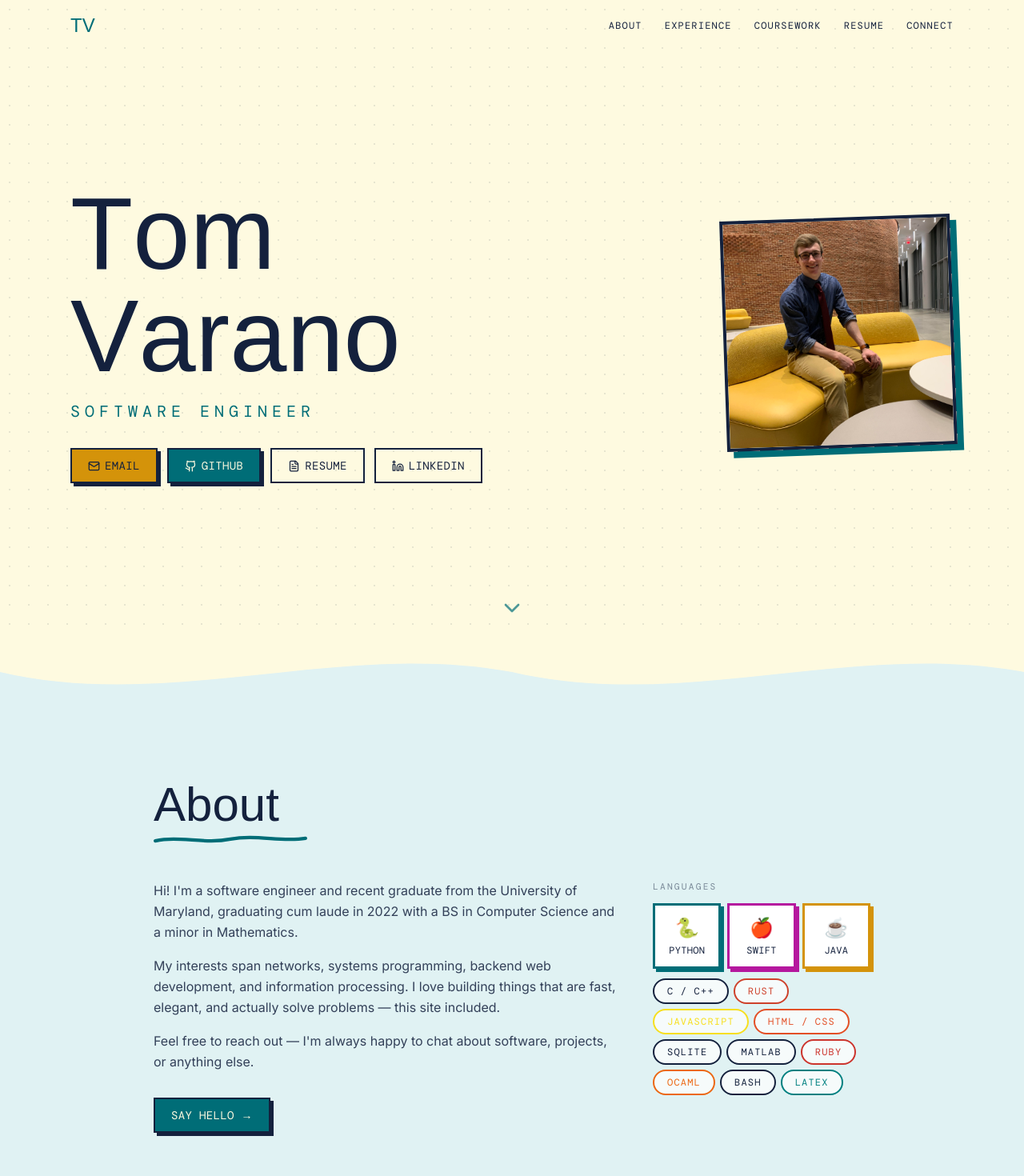
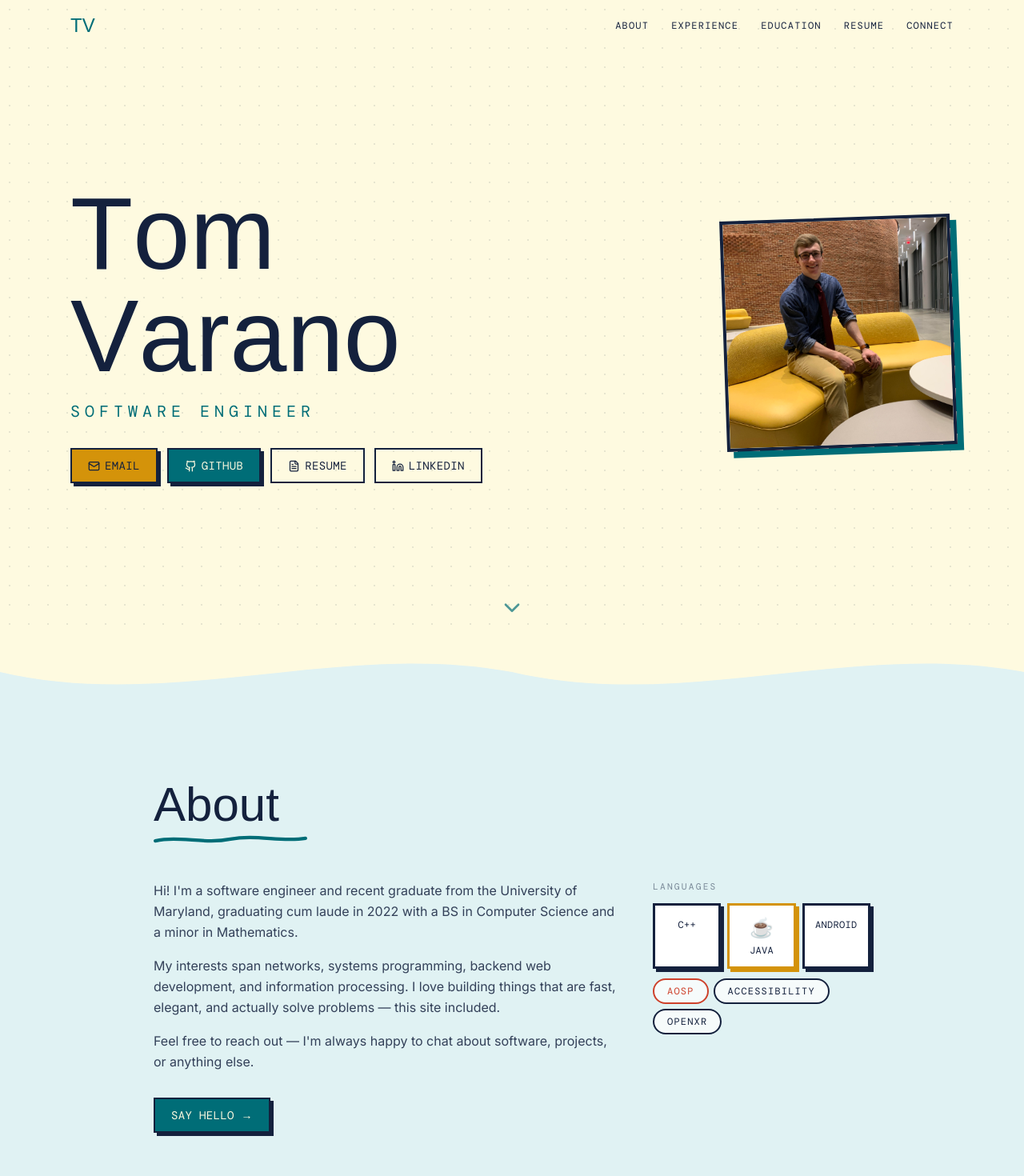
Before and after one commit to tvarano/portfolio-site, a Next.js app: page / in a window 1280 px wide. Shown: the top 1470 px of the page at 80% size. Built offline with nearby package versions, Linux system fonts and the light colour scheme; a web font is replaced by a local one.

Commit message:
smush coursework

```diff
--- a/src/app/page.tsx
+++ b/src/app/page.tsx
@@ -1,7 +1,7 @@
 import Hero from "@/components/sections/Hero";
 import About from "@/components/sections/About";
 import Experience from "@/components/sections/Experience";
-import Coursework from "@/components/sections/Coursework";
+import Education from "@/components/sections/Education";
 import Resume from "@/components/sections/Resume";
 import Connect from "@/components/sections/Connect";
 import CustomCursor from "@/components/layout/CustomCursor";
@@ -32,8 +32,8 @@ export default function Home() {
       {/* amber-soft → magenta-soft */}
       <WavyDivider from="#FDF3D9" to="#FCE4F8" />
 
-      {/* Coursework — magenta-soft */}
-      <Coursework />
+      {/* Education — magenta-soft */}
+      <Education />
 
       {/* magenta-soft → emerald-soft */}
       <WavyDivider from="#FCE4F8" to="#E0F5EA" flip />
--- a/src/components/layout/Header.tsx
+++ b/src/components/layout/Header.tsx
@@ -8,7 +8,7 @@ import { cn } from "@/lib/utils";
 const NAV_LINKS = [
   { href: "#about",      label: "About" },
   { href: "#experience", label: "Experience" },
-  { href: "#coursework", label: "Coursework" },
+  { href: "#education", label: "Education" },
   { href: "#resume",     label: "Resume" },
   { href: "#connect",    label: "Connect" },
 ];
@@ -17,7 +17,7 @@ const SECTION_TO_PATH: Record<string, string> = {
   hero:       "/",
   about:      "/about",
   experience: "/experience",
-  coursework: "/coursework",
+  education: "/education",
   resume:     "/resume",
   connect:    "/connect",
 };
@@ -34,7 +34,7 @@ export default function Header() {
 
   // Update URL as sections enter the center of the viewport
   useEffect(() => {
-    const sectionIds = ["hero", "about", "experience", "coursework", "resume", "connect"];
+    const sectionIds = ["hero", "about", "experience", "education", "resume", "connect"];
     const elements = sectionIds
       .map((id) => document.getElementById(id))
       .filter(Boolean) as HTMLElement[];
--- a/src/components/layout/SectionScroller.tsx
+++ b/src/components/layout/SectionScroller.tsx
@@ -4,7 +4,7 @@ import { useEffect } from "react";
 const PATH_TO_SECTION: Record<string, string> = {
   "/about":      "about",
   "/experience": "experience",
-  "/coursework": "coursework",
+  "/education": "education",
   "/resume":     "resume",
   "/connect":    "connect",
 };
--- a/src/components/sections/Coursework.tsx
+++ /dev/null
@@ -1,100 +0,0 @@
-"use client";
-
-import { useState } from "react";
-import { motion, AnimatePresence } from "framer-motion";
-import { ChevronRight } from "lucide-react";
-import ScrollReveal from "@/components/ui/ScrollReveal";
-import SectionHeader from "@/components/ui/SectionHeader";
-import RetroBox from "@/components/ui/RetroBox";
-import { semesters } from "@/data/coursework";
-
-export default function Coursework() {
-  const [openIdx, setOpenIdx] = useState<number | null>(null);
-
-  const toggle = (i: number) => setOpenIdx(openIdx === i ? null : i);
-
-  return (
-    <section id="coursework" className="py-24 px-6 bg-[#FCE4F8]">
-      <div className="max-w-3xl mx-auto">
-        <ScrollReveal>
-          <SectionHeader title="Coursework" accentColor="#B5179E" />
-        </ScrollReveal>
-
-        {/* Degree banner */}
-        <ScrollReveal delay={0.1}>
-          <RetroBox accentColor="#B5179E" surface="#F8E6F6" className="mb-8 p-4">
-            <p className="font-oi text-xl text-ink">BS Computer Science · Minor in Mathematics</p>
-            <p className="font-mono text-xs text-ink/60 uppercase tracking-widest mt-1">
-              University of Maryland · May 2022 · Cum Laude · GPA 3.91
-            </p>
-          </RetroBox>
-        </ScrollReveal>
-
-        {/* Accordion */}
-        <div className="space-y-3">
-          {semesters.map((sem, i) => (
-            <ScrollReveal key={sem.label} delay={0.05 * i}>
-              <div className="border-2 border-ink/20 bg-white/60 overflow-hidden">
-                {/* Header */}
-                <button
-                  onClick={() => toggle(i)}
-                  className="w-full flex items-center justify-between px-5 py-4 text-left hover:bg-magenta/5 transition-colors"
-                  aria-expanded={openIdx === i}
-                >
-                  <span className="font-oi text-xl text-ink">{sem.label}</span>
-                  <motion.span
-                    animate={{ rotate: openIdx === i ? 90 : 0 }}
-                    transition={{ duration: 0.2 }}
-                    className="text-magenta"
-                  >
-                    <ChevronRight size={18} />
-                  </motion.span>
-                </button>
-
-                {/* Body */}
-                <AnimatePresence initial={false}>
-                  {openIdx === i && (
-                    <motion.div
-                      key="content"
-                      initial={{ height: 0, opacity: 0 }}
-                      animate={{ height: "auto", opacity: 1 }}
-                      exit={{ height: 0, opacity: 0 }}
-                      transition={{ duration: 0.25, ease: "easeInOut" }}
-                      className="overflow-hidden"
-                    >
-                      <ul className="px-5 pb-4 space-y-2">
-                        {sem.courses.map((course) => (
-                          <li key={course.code} className="flex items-start gap-2">
-                            {course.highlight && (
-                              <span className="mt-1 w-2 h-2 flex-shrink-0 rounded-full bg-magenta" />
-                            )}
-                            <span className={`font-inter text-sm ${!course.highlight ? "pl-4" : ""} text-ink/80`}>
-                              {course.href ? (
-                                <a
-                                  href={course.href}
-                                  target="_blank"
-                                  rel="noopener noreferrer"
-                                  className="hover:text-magenta transition-colors"
-                                >
-                                  <span className="font-semibold">{course.code}</span> — {course.name}
-                                </a>
-                              ) : (
-                                <>
-                                  <span className="font-semibold">{course.code}</span> — {course.name}
-                                </>
-                              )}
-                            </span>
-                          </li>
-                        ))}
-                      </ul>
-                    </motion.div>
-                  )}
-                </AnimatePresence>
-              </div>
-            </ScrollReveal>
-          ))}
-        </div>
-      </div>
-    </section>
-  );
-}
--- /dev/null
+++ b/src/components/sections/Education.tsx
@@ -0,0 +1,96 @@
+"use client";
+
+import { useState } from "react";
+import { motion, AnimatePresence } from "framer-motion";
+import { ChevronRight } from "lucide-react";
+import ScrollReveal from "@/components/ui/ScrollReveal";
+import SectionHeader from "@/components/ui/SectionHeader";
+import RetroBox from "@/components/ui/RetroBox";
+import { semesters } from "@/data/coursework";
+
+export default function Education() {
+  const [open, setOpen] = useState(false);
+
+  const allCourses = semesters.flatMap((sem) =>
+    sem.courses.map((course) => ({ ...course, semester: sem.label }))
+  );
+
+  return (
+    <section id="education" className="py-24 px-6 bg-[#FCE4F8]">
+      <div className="max-w-3xl mx-auto">
+        <ScrollReveal>
+          <SectionHeader title="Education" accentColor="#B5179E" />
+        </ScrollReveal>
+
+        {/* Degree banner */}
+        <ScrollReveal delay={0.1}>
+          <RetroBox accentColor="#B5179E" surface="#F8E6F6" className="mb-8 p-4">
+            <p className="font-oi text-xl text-ink">BS Computer Science · Minor in Mathematics</p>
+            <p className="font-mono text-xs text-ink/60 uppercase tracking-widest mt-1">
+              University of Maryland · May 2022 · Cum Laude · GPA 3.91
+            </p>
+          </RetroBox>
+        </ScrollReveal>
+
+        {/* Single dropdown for all courses */}
+        <ScrollReveal delay={0.15}>
+          <div className="border-2 border-ink/20 bg-white/60 overflow-hidden">
+            <button
+              onClick={() => setOpen(!open)}
+              className="w-full flex items-center justify-between px-5 py-4 text-left hover:bg-magenta/5 transition-colors"
+              aria-expanded={open}
+            >
+              <span className="font-oi text-xl text-ink">Relevant Coursework</span>
+              <motion.span
+                animate={{ rotate: open ? 90 : 0 }}
+                transition={{ duration: 0.2 }}
+                className="text-magenta"
+              >
+                <ChevronRight size={18} />
+              </motion.span>
+            </button>
+
+            <AnimatePresence initial={false}>
+              {open && (
+                <motion.div
+                  key="content"
+                  initial={{ height: 0, opacity: 0 }}
+                  animate={{ height: "auto", opacity: 1 }}
+                  exit={{ height: 0, opacity: 0 }}
+                  transition={{ duration: 0.25, ease: "easeInOut" }}
+                  className="overflow-hidden"
+                >
+                  <ul className="px-5 pb-4 space-y-2">
+                    {allCourses.map((course) => (
+                      <li key={course.code} className="flex items-start gap-2">
+                        {course.highlight && (
+                          <span className="mt-1 w-2 h-2 flex-shrink-0 rounded-full bg-magenta" />
+                        )}
+                        <span className={`font-inter text-sm ${!course.highlight ? "pl-4" : ""} text-ink/80`}>
+                          {course.href ? (
+                            <a
+                              href={course.href}
+                              target="_blank"
+                              rel="noopener noreferrer"
+                              className="hover:text-magenta transition-colors"
+                            >
+                              <span className="font-semibold">{course.code}</span> — {course.name}
+                            </a>
+                          ) : (
+                            <>
+                              <span className="font-semibold">{course.code}</span> — {course.name}
+                            </>
+                          )}
+                        </span>
+                      </li>
+                    ))}
+                  </ul>
+                </motion.div>
+              )}
+            </AnimatePresence>
+          </div>
+        </ScrollReveal>
+      </div>
+    </section>
+  );
+}
--- a/src/data/skills.ts
+++ b/src/data/skills.ts
@@ -2,22 +2,31 @@ import type { Skill } from "@/types/skill";
 
 export const skills: Skill[] = [
   // Primary — big icon cards
-  { name: "Python", tier: "primary", color: "#3776AB" },
-  { name: "Swift", tier: "primary", color: "#FA7343" },
+  { name: "C++", tier: "primary", color: "#3776AB" },
   { name: "Java", tier: "primary", color: "#007396" },
+  { name: "Android", tier: "primary", color: "#007396" },
 
   // Secondary — tag grid
-  { name: "C / C++", tier: "secondary" },
-  { name: "Rust", tier: "secondary", color: "#CE412B" },
-  { name: "JavaScript", tier: "secondary", color: "#F7DF1E" },
-  { name: "HTML / CSS", tier: "secondary", color: "#E34F26" },
-  { name: "SQLite", tier: "secondary" },
-  { name: "Matlab", tier: "secondary" },
-  { name: "Ruby", tier: "secondary", color: "#CC342D" },
-  { name: "OCaml", tier: "secondary", color: "#EC6813" },
-  { name: "BASH", tier: "secondary" },
-  { name: "LaTeX", tier: "secondary", color: "#008080" },
-  { name: "MIPS Assembly", tier: "secondary" },
+  { name: "AOSP", tier: "secondary", color: "#CE412B" },
+  { name: "Accessibility", tier: "secondary"},
+  { name: "OpenXR", tier: "secondary" },
+
+  // tertiary, for later
+  { name: "HTML / CSS", tier: "tertiary", color: "#E34F26" },
+  { name: "Swift", tier: "tertiary", color: "#FA7343" },
+  { name: "SQLite", tier: "tertiary" },
+  { name: "Matlab", tier: "tertiary" },
+  { name: "Ruby", tier: "tertiary", color: "#CC342D" },
+  { name: "OCaml", tier: "tertiary", color: "#EC6813" },
+  { name: "BASH", tier: "tertiary" },
+
+  // Soft skills
+  { name: "Technical Design", tier: "soft" },
+  { name: "XFN Collaboration", tier: "soft" },
+  { name: "Prototyping", tier: "soft" },
+  { name: "3D Math / Programming", tier: "soft" },
+  { name: "ECS design", tier: "soft" },
+  { name: "Rapid rampup", tier: "soft" },
 
   // Tools
   { name: "VS Code", tier: "tools" },
--- a/src/types/skill.ts
+++ b/src/types/skill.ts
@@ -1,5 +1,5 @@
 export interface Skill {
   name: string;
-  tier: "primary" | "secondary" | "tools";
+  tier: "primary" | "secondary" | "tertiary" | "soft" | "tools";
   color?: string;
 }
```
